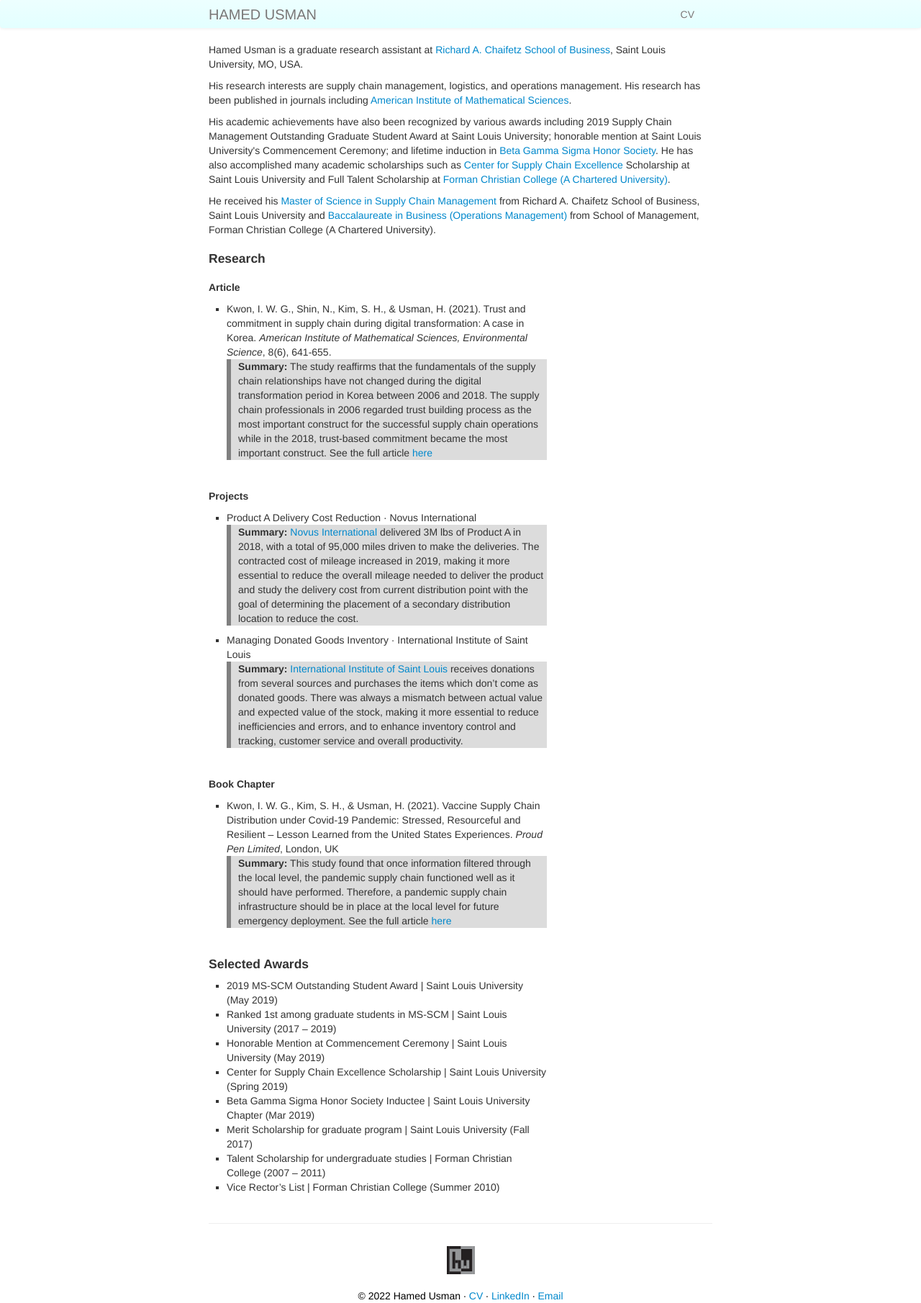
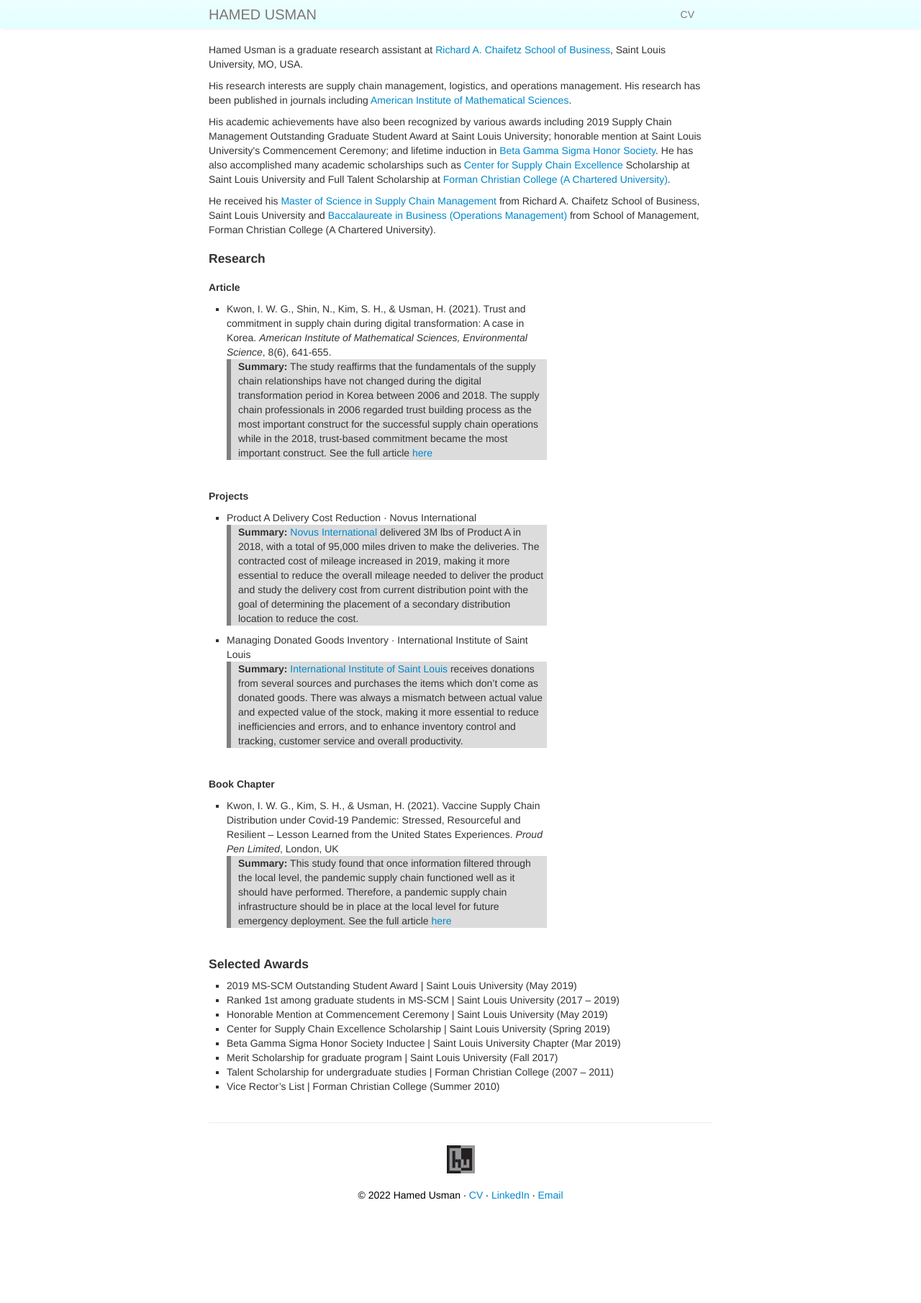
Before and after one commit to hamedusman/hamedusman.github.io, a Jekyll site: the page built from index.md, in a window 1280 px wide. Shown: the whole page at 72% size. Built offline with Jekyll 4.4.1, drawn with Linux system fonts in a browser that asks for light colours; after the commit the page ends 1670 px from its top, so only the background shows below that.

Commit message:
Update index.md

```diff
--- a/index.md
+++ b/index.md
@@ -35,6 +35,7 @@
 <li>Kwon, I. W. G., Kim, S. H., & Usman, H. (2021). Vaccine Supply Chain Distribution under Covid-19 Pandemic: Stressed, Resourceful and Resilient – Lesson Learned from the United States Experiences. <i>Proud Pen Limited</i>, London, UK</li>
 <div class="summary"><p><strong>Summary:</strong> This study found that once information filtered through the local level, the pandemic supply chain functioned well as it should have performed. Therefore, a pandemic supply chain infrastructure should be in place at the local level for future emergency deployment. See the full article <a href="https://doi.org/10.51432/978-1-8381524-2-0-6">here</a></p></div>
 </ul>
+</div></div></div>
 
 <br>
 <h4>Selected Awards</h4>
```
